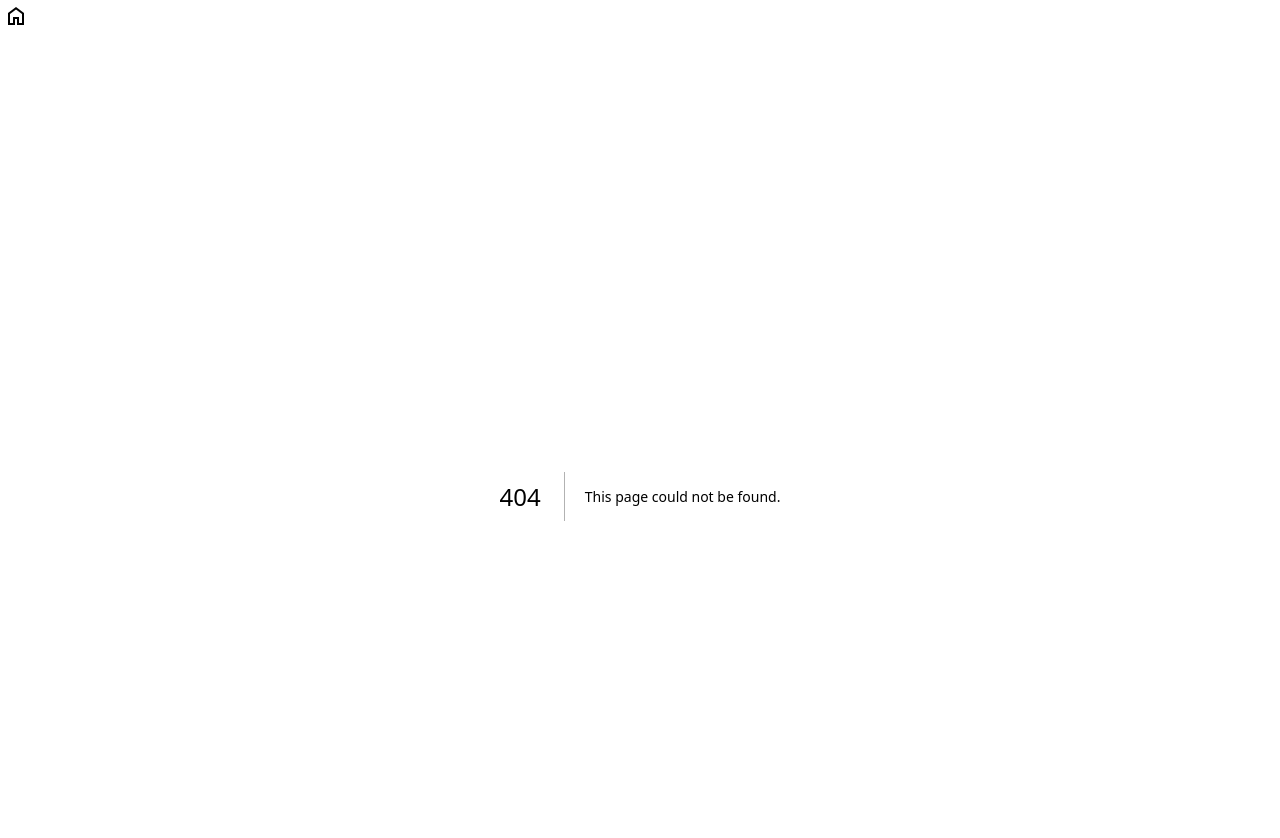
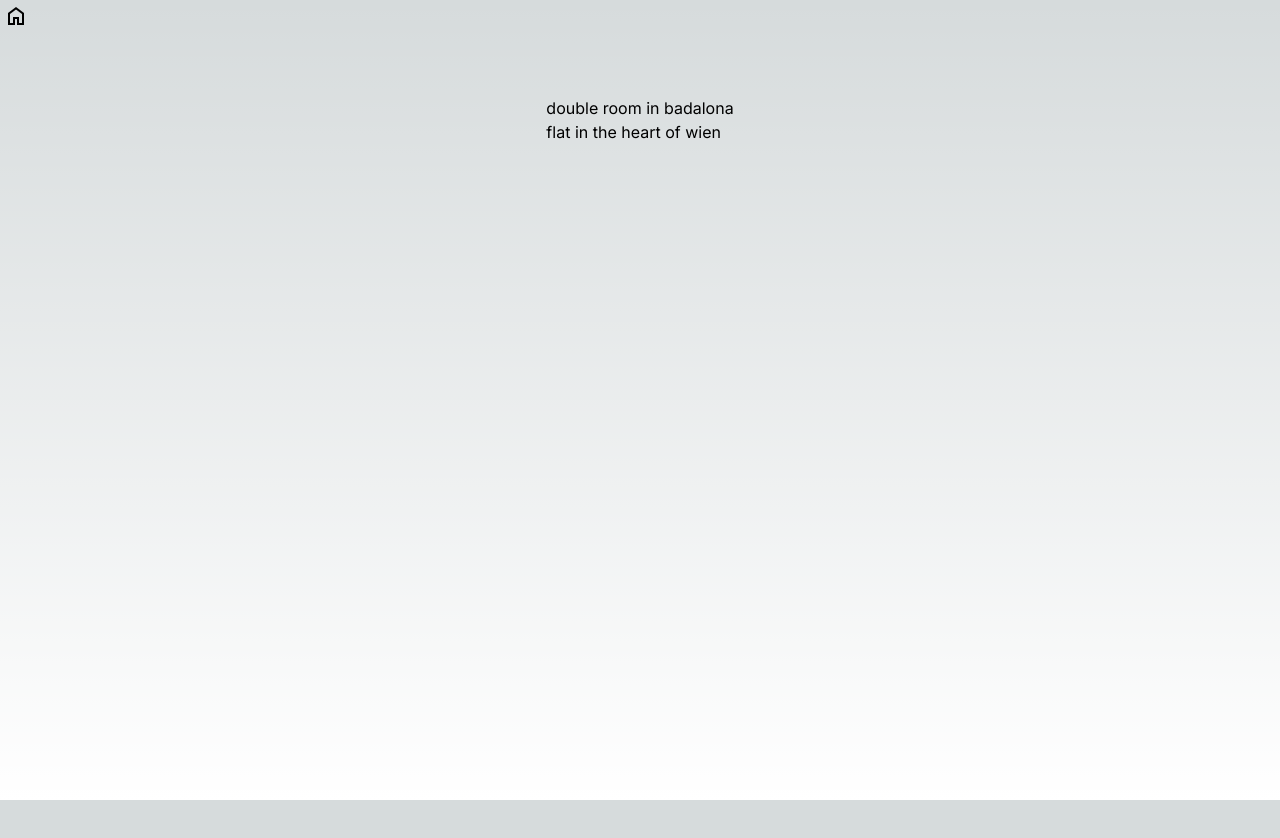
Before and after one commit to szamanr/sz-rooms, a Next.js app: page /rooms in a window 1280 px wide. Before the commit this address had no page. Shown: the top 838 px of the page. After the commit the page ends 800 px from the top, so only its background shows below. Built offline with nearby package versions, Linux system fonts and the light colour scheme.

Commit message:
add room list page

```diff
--- /dev/null
+++ b/app/rooms/page.tsx
@@ -0,0 +1,28 @@
+import Link from "next/link";
+
+const getRooms = () => [
+  {
+    id: "00001",
+    name: "double room in badalona",
+  },
+  {
+    id: "00002",
+    name: "flat in the heart of wien",
+  },
+];
+
+export default function Rooms() {
+  const rooms = getRooms();
+
+  return (
+    <div>
+      <ul>
+        {rooms.map(({ id, name }) => (
+          <li key={id}>
+            <Link href={`/rooms/${id}`}>{name}</Link>
+          </li>
+        ))}
+      </ul>
+    </div>
+  );
+}
```
